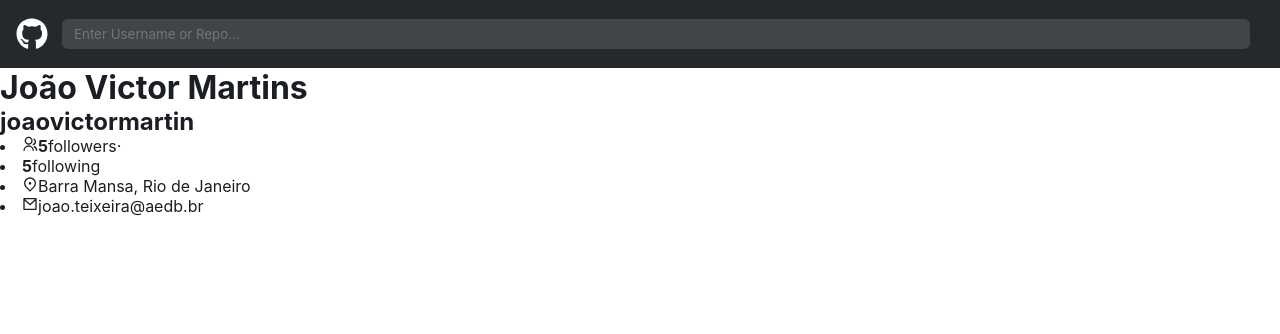
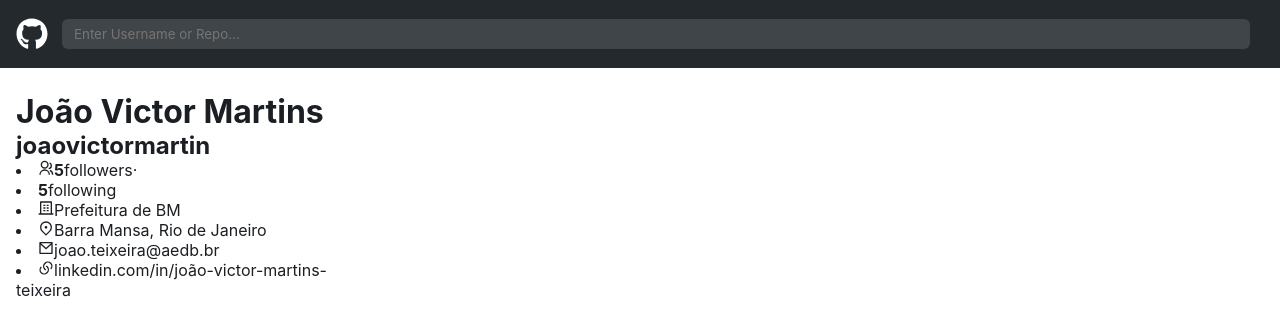
Before and after one commit to Joaovictormartin/Clone-GitHub, a React (Create React App) app: page / in a window 1280 px wide. Shown: the top 334 px of the page. Built offline with nearby package versions, Linux system fonts and the light colour scheme.

Commit message:
ajustando o index e styles do Side Lateral

```diff
--- a/src/pages/Profile/index.tsx
+++ b/src/pages/Profile/index.tsx
@@ -20,10 +20,10 @@ const Profile: React.FC = () => {
             avatarUrl={'https://avatars.githubusercontent.com/u/69825217?v=4'}
             followers={5}
             following={5}
-            company={''}
+            company={'Prefeitura de BM'}
             location={'Barra Mansa, Rio de Janeiro'}
             email={'joao.teixeira@aedb.br'}
-            blog={''}
+            blog={'linkedin.com/in/joão-victor-martins-teixeira'}
           />
         </LeftSide>
 
--- /dev/null
+++ b/src/pages/Profile/styles.ts
@@ -0,0 +1,32 @@
+import styled from 'styled-components';
+
+export const Container = styled.div`
+  --horizontalPadding: 16px;
+  --verticalPadding: 24px;
+
+  padding: var(--verticalPadding) var(--horizontalPadding);
+`;
+
+export const Main = styled.div`
+  display: flex;
+  flex-direction: column;
+
+  margin: 0 auto;
+  max-width: 1280px;
+
+  @media (min-width: 768px) {
+    flex-direction: row;
+  }
+`;
+
+export const LeftSide = styled.div`
+  @media (min-width: 768px) {
+    width: 25%;
+  }
+`;
+
+export const RightSide = styled.div`
+  @media (min-width: 768px) {
+    width: 75%;
+  }
+`;
```
